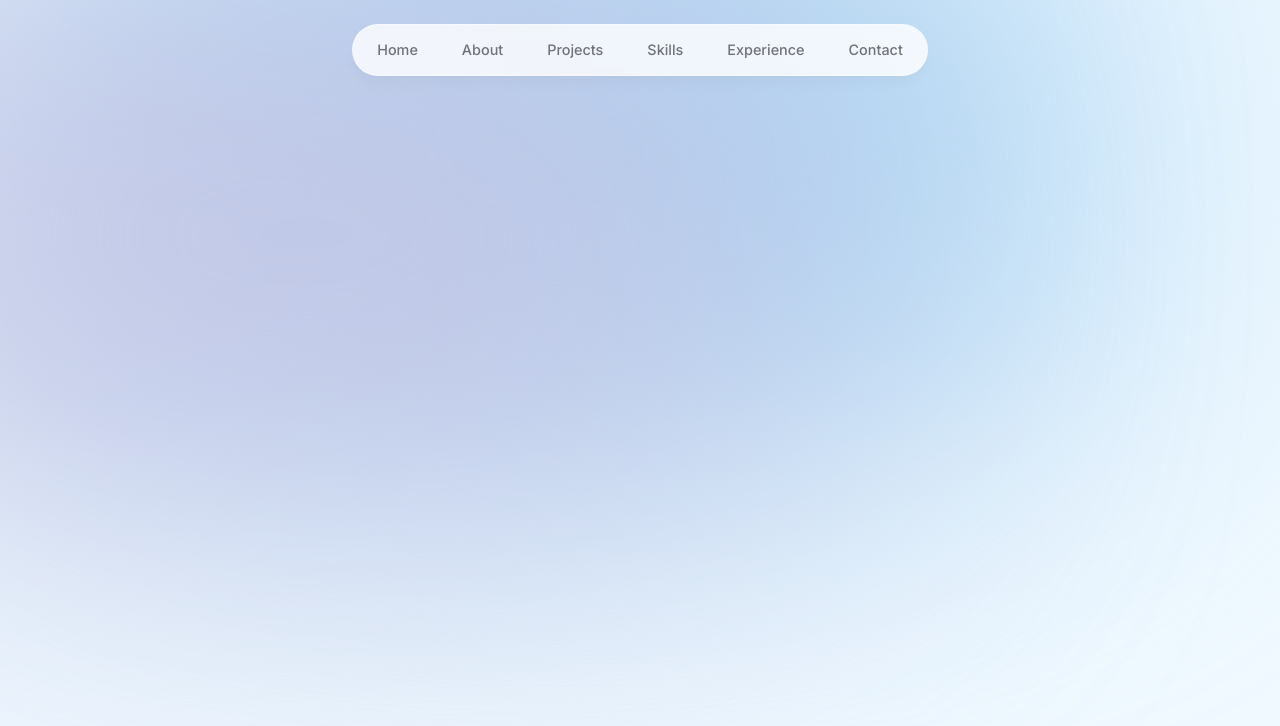
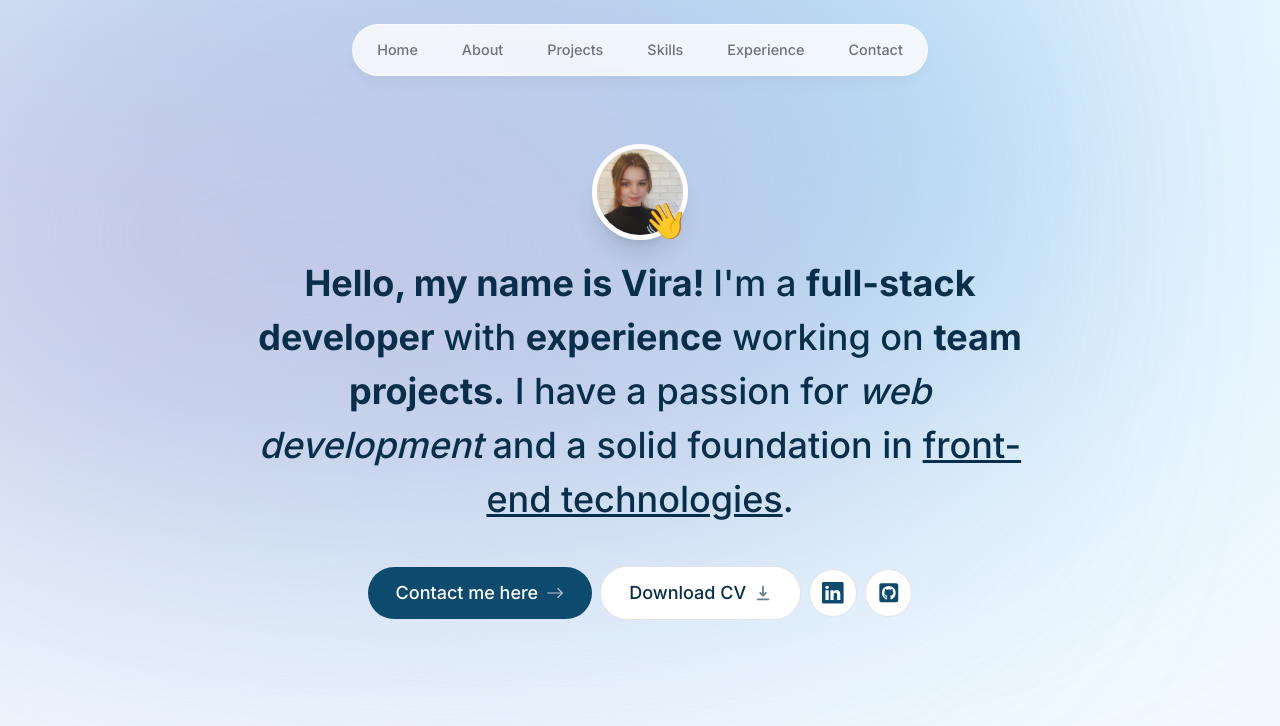
Before and after one commit to ViraMesha/portfolio, a Next.js app: page / in a window 1280 px wide. Shown: the top 726 px of the page. Built offline with nearby package versions, Linux system fonts and the light colour scheme.

Commit message:
feat: create intro section

```diff
--- a/app/layout.tsx
+++ b/app/layout.tsx
@@ -18,7 +18,7 @@
   return (
     <html lang="en">
       <body
-        className={`${inter.className} bg-sky-50 text-sky-950 relative h-[5000px]`}
+        className={`${inter.className} bg-sky-50 text-sky-950 relative h-[5000px] pt-28 sm:pt-36`}
       >
         <div className="bg-[#96cef3] absolute top-[-6rem] right-[11rem] -z-10 h-[31.25rem] w-[31.25rem] rounded-full blur-[10rem] sm:w-[68.25rem]"></div>
         <div className="bg-[#c5c5e4] absolute top-[-1rem] left-[-35rem] -z-10 h-[31.25rem] w-[50rem] rounded-full blur-[10rem] sm:w-[68.25rem] md:left-[-33rem] lg:left-[-28rem] xl:left-[-15rem] 2xl:left-[-5rem]"></div>
--- a/app/page.tsx
+++ b/app/page.tsx
@@ -1,3 +1,9 @@
+import Intro from "@/components/Intro";
+
 export default function Home() {
-  return <main className=""></main>;
+  return (
+    <main className="flex flex-col items-center px-4">
+      <Intro />
+    </main>
+  );
 }
--- a/components/Header.tsx
+++ b/components/Header.tsx
@@ -1,5 +1,4 @@
 "use client";
-import React from "react";
 import { motion } from "framer-motion";
 import { links } from "@/lib/data";
 import Link from "next/link";
--- /dev/null
+++ b/components/Intro.tsx
@@ -0,0 +1,99 @@
+"use client";
+import Image from "next/image";
+import avatarImg from "@/public/images/avatar.jpg";
+import { motion } from "framer-motion";
+import Link from "next/link";
+import { BsArrowRight, BsLinkedin } from "react-icons/bs";
+import { HiDownload } from "react-icons/hi";
+import { FaGithubSquare } from "react-icons/fa";
+export default function Intro() {
+  return (
+    <section className="mb-28 max-w-[50rem] text-center sm:mb-0">
+      <div className="flex items-center justify-center">
+        <div className="relative">
+          <motion.div
+            initial={{ opacity: 0, scale: 0 }}
+            animate={{ opacity: 1, scale: 1 }}
+            transition={{ type: "tween", duration: 0.2 }}
+          >
+            <Image
+              src={avatarImg}
+              alt="Vira Mesha's portrait"
+              width={150}
+              height={150}
+              quality="90"
+              priority
+              className="h-24 w-24 object-cover rounded-full border-[0.35rem] border-white shadow-xl"
+            />
+          </motion.div>
+          <motion.span
+            className="text-4xl absolute bottom-0 right-0"
+            initial={{ opacity: 0, scale: 0 }}
+            animate={{ opacity: 1, scale: 1 }}
+            transition={{
+              type: "spring",
+              stiffness: 125,
+              delay: 0.1,
+              duration: 0.7,
+            }}
+          >
+            👋
+          </motion.span>
+        </div>
+      </div>
+      <motion.p
+        className="mb-10 mt-4 px-4 text-2xl font-medium !leading-[1.5] sm:text-4xl"
+        initial={{ opacity: 0, y: 100 }}
+        animate={{ opacity: 1, y: 0 }}
+      >
+        <span className="font-bold">Hello, my name is Vira! </span>
+        I'm a <span className="font-bold">full-stack developer </span>with{" "}
+        <span className="font-bold">experience</span> working on{" "}
+        <span className="font-bold"> team projects.</span> I have a passion for{" "}
+        <span className="italic"> web development</span> and a solid foundation
+        in <span className="underline"> front-end technologies</span>.
+      </motion.p>
+
+      <motion.div
+        className="flex flex-col sm:flex-row items-center justify-center gap-2 px-4 text-lg font-medium"
+        initial={{ opacity: 0, y: 100 }}
+        animate={{ opacity: 1, y: 0 }}
+        transition={{ delay: 0.1 }}
+      >
+        <Link
+          href="#contact"
+          className="group bg-sky-900 text-white px-7 py-3 flex items-center gap-2 rounded-full outline-none focus:scale-110 hover:scale-110 hover:bg-sky-950 active:scale-105 transition"
+        >
+          Contact me here{" "}
+          <BsArrowRight className="opacity-70 group-hover:translate-x-1 transition" />
+        </Link>
+        <a
+          href="/CV.pdf"
+          target="_blank"
+          className="group bg-white px-7 py-3 flex items-center gap-2 rounded-full outline-none focus:scale-110 hover:scale-110  active:scale-105 transition border border-black/10"
+        >
+          Download CV
+          <HiDownload className="opacity-60 group-hover:translate-y-1 transition" />
+        </a>
+        <a
+          href="http://linkedin.com/in/vira-mesha"
+          aria-label="Link to Vira's Linkedin"
+          target="_blank"
+          rel="noreferrer noopener"
+          className="bg-white text-sky-900 text-[1.35rem] p-3 flex items-center gap-2 rounded-full focus:scale-110 hover:scale-110 hover:text-sky-950  active:scale-105 transition border border-black/10"
+        >
+          <BsLinkedin />
+        </a>
+        <a
+          href="https://github.com/ViraMesha"
+          aria-label="Link to Vira's Github"
+          target="_blank"
+          rel="noreferrer noopener"
+          className="bg-white text-sky-900 text-[1.35rem] p-3 flex items-center gap-2 rounded-full focus:scale-110 hover:scale-110 hover:text-sky-950 active:scale-105 transition border border-black/10"
+        >
+          <FaGithubSquare />
+        </a>
+      </motion.div>
+    </section>
+  );
+}
```
Also changed, not shown: .eslintrc.json, public/images/avatar.jpg (added), 1 other file (tests, documents, lock files or other folders).
